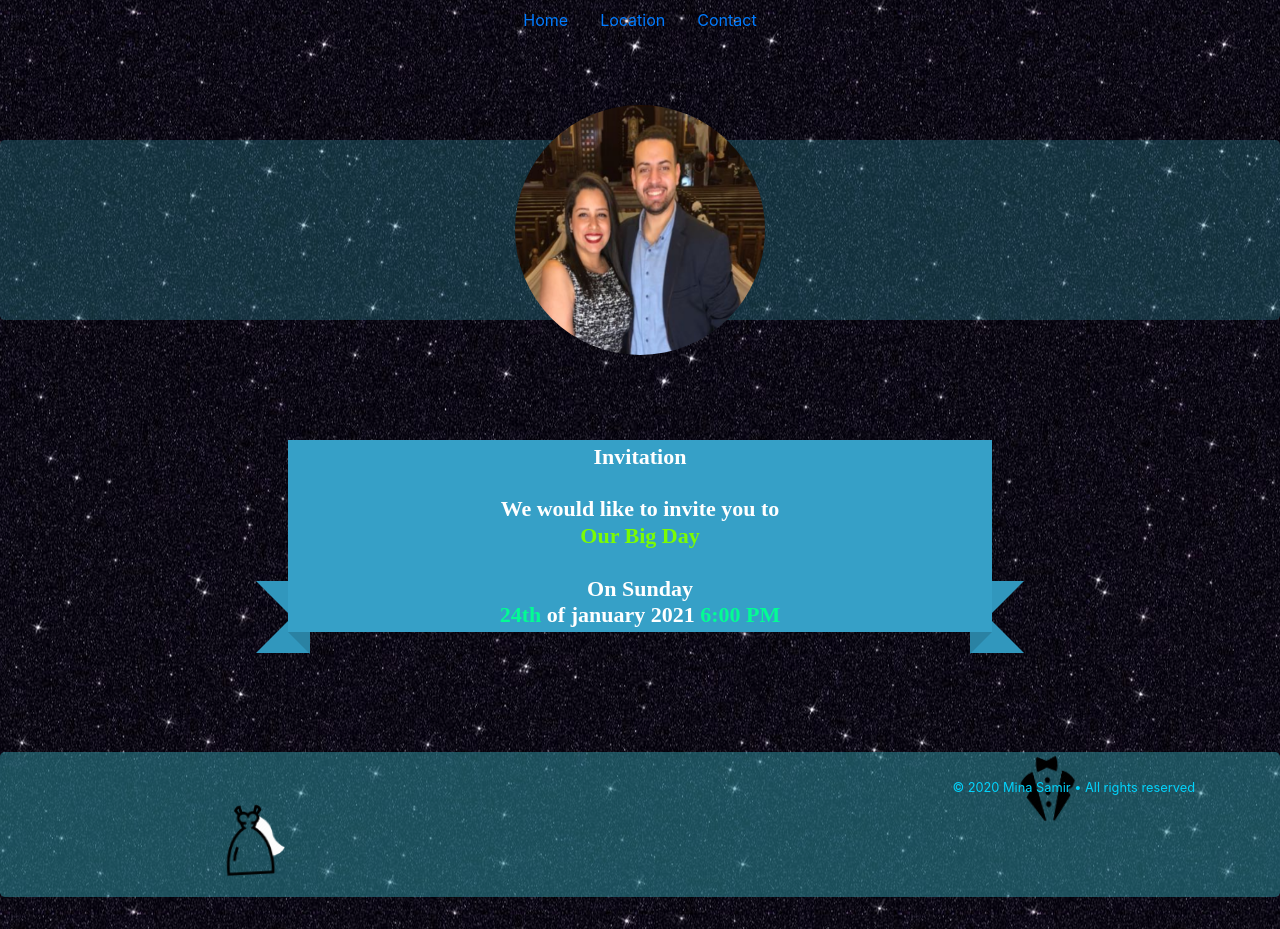
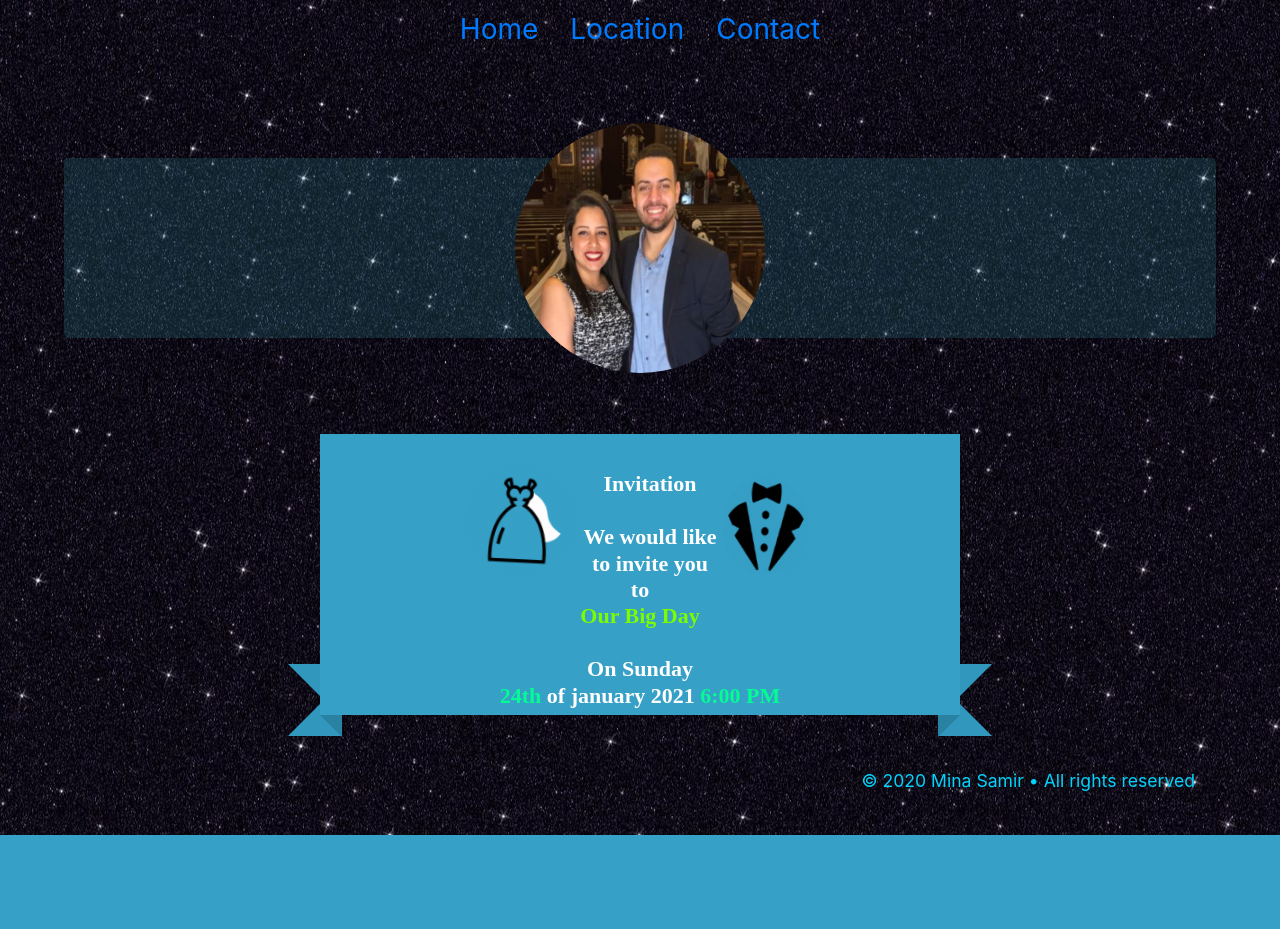
Before and after one commit to MinaSamirSamaan1/Wed, a PHP site: page /index.php in a window 1280 px wide. After the commit the page ends 835 px from the top, so only its background shows below. Run offline with PHP 8.4, Linux system fonts and the light colour scheme; some web fonts are replaced.

Commit message:
new page

```diff
--- a/index.html
+++ b/index.html
@@ -20,6 +20,7 @@
 <body onload="AsIs()">
 
 <!-- Navigation -->
+<div id = "navigation">
   <ul class="nav justify-content-center">
       <li class="nav-item">
         <a class="nav-link"href="index.html" >Home</a>
@@ -32,6 +33,7 @@
       </li>
 
     </ul>
+</div>
 <!-- Jumbotron -->
 <div  id="jumbo1" class="jumbotron d-flex align-items-center">
   <div id="container1">
@@ -58,6 +60,13 @@
 
 <!-- Ribbon -->
 <h1 class="ribbon">
+  <div id="brideAndGroom" class="animated tada">
+    <img id="groom" src="/images/groom.png" class="rounded-circle" alt="Mina Samir" width="80" height="90">
+
+
+    <img id="bride" src="/images/bride.png" class="rounded-circle" alt="Mina Samir" width="100" height="100">
+
+</div>
    <strong class="ribbon-content" >Invitation  </br></br> We  would like to invite you to  </br> <span style="color: #7bfc03">Our Big Day</span> </br></br>On Sunday </br> <span style="color: #03fc94">24th</span> of january 2021<span style="color: #03fc94"> 6:00 PM</span></strong>
 </h1>
 
@@ -67,20 +76,14 @@
 
 
 
-    <div  id="jumbo2" class="jumbotron d-flex align-items-center">
+    <!-- <div  id="jumbo2" class="jumbotron d-flex align-items-center">
       <div id="container2">
-
-        <div id="brideAndGroom" class="animated tada">
-          <img id="groom" src="/images/groom.png" class="rounded-circle" alt="Mina Samir" width="70" height="80">
 
 
 
-          <img id="bride" src="/images/bride.png" class="rounded-circle" alt="Mina Samir" width="100" height="100">
-
-      </div>
 
   </div>
-  </div>
+  </div> -->
 
 
 <!-- Footer -->
--- a/ribbon.css
+++ b/ribbon.css
@@ -2,14 +2,14 @@
  font-size: 12px !important;
  /* This ribbon is based on a 16px font side and a 24px vertical rhythm. I've used em's to position each element for scalability. If you want to use a different font size you may have to play with the position of the ribbon elements */
 
- width: 55%;
+ width: 50%;
 
  position: relative;
  background: #36a0c7;
  color: #fff;
  text-align: center;
- padding: 0.3em 0em; /* Adjust to suit */
- margin: 10em auto 10em; /* Based on 24px vertical rhythm. 48px bottom margin - normally 24 but the ribbon 'graphics' take up 24px themselves so we double it. */
+ padding: 0.5em 0.5em; /* Adjust to suit */
+ margin: 8em auto 10em; /* Based on 24px vertical rhythm. 48px bottom margin - normally 24 but the ribbon 'graphics' take up 24px themselves so we double it. */
 }
 .ribbon:before, .ribbon:after {
  content: "";
--- a/styling.css
+++ b/styling.css
@@ -12,8 +12,7 @@
     .spinner{
       display: block;
     }
-    .nav-ite
-    m:hover{
+    .nav-item:hover{
       transition: transform .3s;
       transform: scale(1.6);
 
@@ -58,22 +57,25 @@
       /* background-image: url("floral2.jpg"); */
       margin-top: 100px;
       justify-content: center;
-      background: rgba(50, 153, 168, 0.3);
+      background: rgba(50, 153, 168, 0.2);
       background-position: center center;
       background-size: 100% 100%;
-      width: auto;
+      width: 90%;
       height: 180px;
       justify-content: center;
+      margin-left: 5%;
+
 
     }
     #jumbo2{
-      margin-top: 100px;
+      margin-top: 50px;
       justify-content: center;
-      background: rgba(50, 153, 168, 0.5);
+      background: rgba(50, 153, 168, 0.4);
       background-position: center center;
       background-size: 100% 100%;
-      width: auto;
-      height: 145px;
+      width: 90%;
+      height: 155px;
+      margin-left: 5%;
 
     }
     #jumbo3{
@@ -83,8 +85,9 @@
       background: rgba(50, 153, 168, 0.3);
       background-position: center center;
       background-size: 100% 100%;
-      width: auto;
+      width: 90%;
       height: 145px;
+      margin-left: 5%;
 
     }
     #container1{
@@ -93,17 +96,14 @@
     #container2{
      justify-content: center;
      width: 80%;
+
     }
     #footer{
-
+          font-size: 22px;
           clear: both;
           background: rgba(50, 153, 168, 0);
           color: #03d3fc;
-          padding: 0;
-          text-align: center;
-          vertical-align: middle;
-          line-height: normal;
-          margin: 0;
+          line-height: 5%;
           position: fixed;
           bottom: 0px;
           height: 20px;
@@ -112,7 +112,7 @@
     }
     .copyrights:hover{
       transition: transform .7s;
-      transform: scale(1.2);
+      transform: scale(1.1);
 
 
     }
@@ -122,10 +122,12 @@
     }
 
     #brideAndGroom{
-      width: 100%;
-
+      width: 50%;
+      margin-top: 5%;
+      margin-left: 25%;
+      margin-bottom: 5%;
       animation-duration: 5s;
-      animation-delay: 1s;
+      animation-delay: 0.2s;
       animation-iteration-count: infinite;
     }
     #animatedCenter{
@@ -147,5 +149,9 @@
     }
     #Map:hover{
       transition: transform .3s;
-      transform: scale(1.6);
+      transform: scale(1.1);
+
     }
+    #navigation{
+font-size: 28px;
+    }
```
Also changed, not shown: contact.html (+5 -2 lines), location.html (+5 -2 lines).
